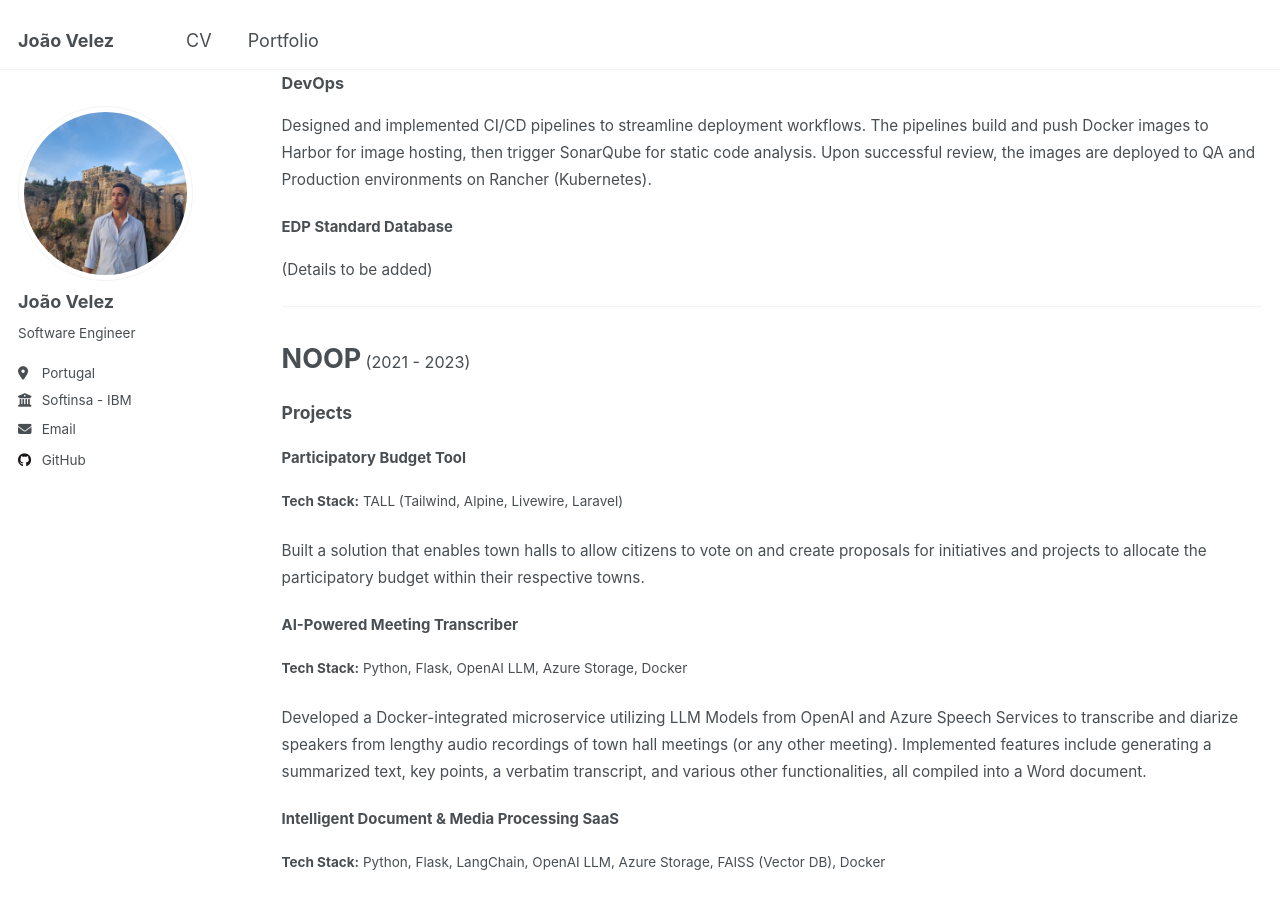
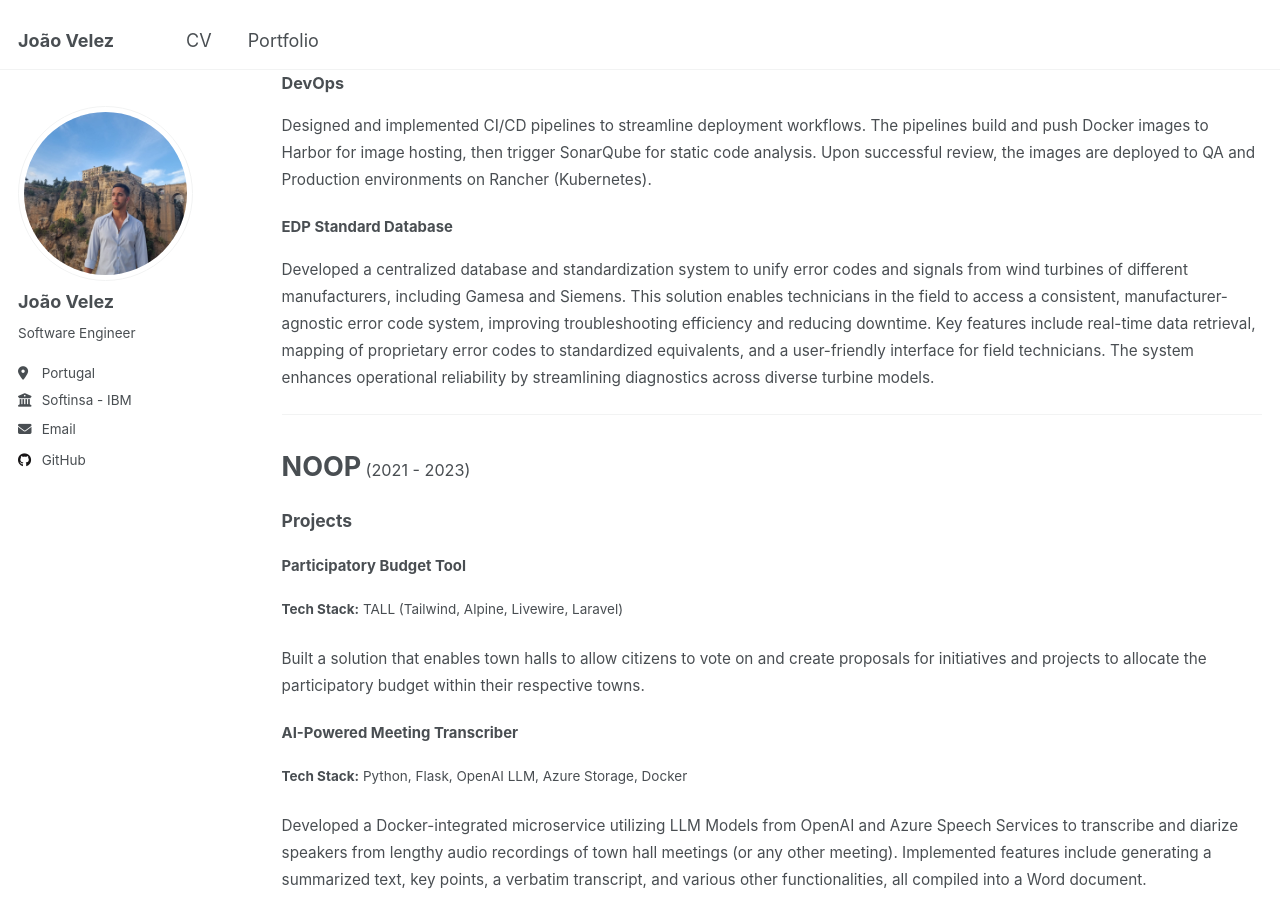
Before and after one commit to QuaNilo/QuaNilo.github.io, a Jekyll site: the page built from _pages/cv.md, in a window 1280 px wide and 900 px high, scrolled down 481 px. Built offline with Jekyll 4.4.1, drawn with Linux system fonts in a browser that asks for light colours.

```diff
--- a/_pages/cv.md
+++ b/_pages/cv.md
@@ -27,7 +27,7 @@ Designed and implemented CI/CD pipelines to streamline deployment workflows. The
 </span>
 
 ##### <span style="font-size: 1.1em;">**EDP Standard Database**</span>
-<span style="font-size: 0.85em;">(Details to be added)</span>
+<span style="font-size: 0.85em;">Developed a centralized database and standardization system to unify error codes and signals from wind turbines of different manufacturers, including Gamesa and Siemens. This solution enables technicians in the field to access a consistent, manufacturer-agnostic error code system, improving troubleshooting efficiency and reducing downtime. Key features include real-time data retrieval, mapping of proprietary error codes to standardized equivalents, and a user-friendly interface for field technicians. The system enhances operational reliability by streamlining diagnostics across diverse turbine models.</span>
 
 ---
 
```
Also changed, not shown: _portfolio/portfolio-1.md (+1 -1 lines).
